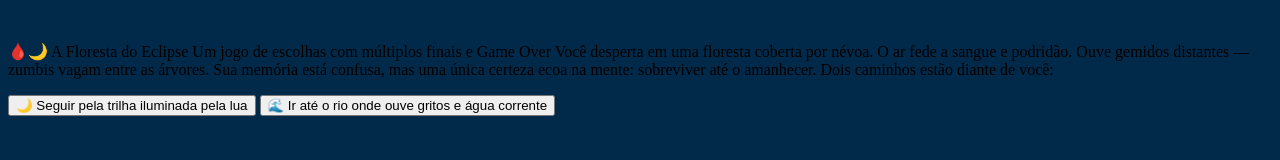
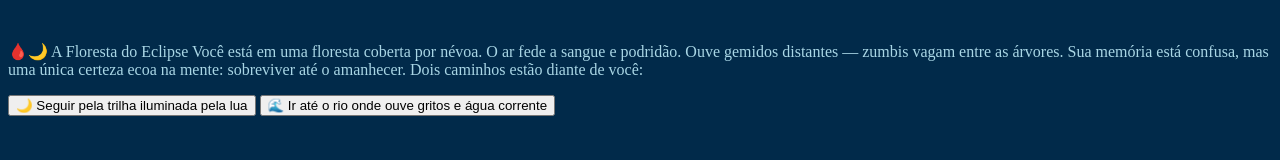
Before and after one commit to gabrielmeirelesfraga-hue/Decida-sua-morte-ou-sua-vida, a plain HTML site: page index.html in a window 1280 px wide. Drawn offline with Linux system fonts and the light colour scheme; a web font is replaced by a local one.

Commit message:
Add files via upload

```diff
--- a/index.html
+++ b/index.html
@@ -12,8 +12,7 @@
         <div>
             <img src="" alt="">
             <p> 🩸🌙 A Floresta do Eclipse
-                Um jogo de escolhas com múltiplos finais e Game Over
-                Você desperta em uma floresta coberta por névoa. O ar fede a sangue e podridão. Ouve gemidos distantes — zumbis vagam entre as árvores. Sua memória está confusa, mas uma única certeza ecoa na mente: sobreviver até o amanhecer.
+                Você está em uma floresta coberta por névoa. O ar fede a sangue e podridão. Ouve gemidos distantes — zumbis vagam entre as árvores. Sua memória está confusa, mas uma única certeza ecoa na mente: sobreviver até o amanhecer.
                 Dois caminhos estão diante de você: </p>
             <button>🌙 Seguir pela trilha iluminada pela lua</button>
             <button>🌊 Ir até o rio onde ouve gritos e água corrente</button>
--- a/style.css
+++ b/style.css
@@ -10,3 +10,7 @@
     background-color: var(--prussian-blue);
 
  }
+
+ p {
+   color: var(--light-blue);
+ }
```
